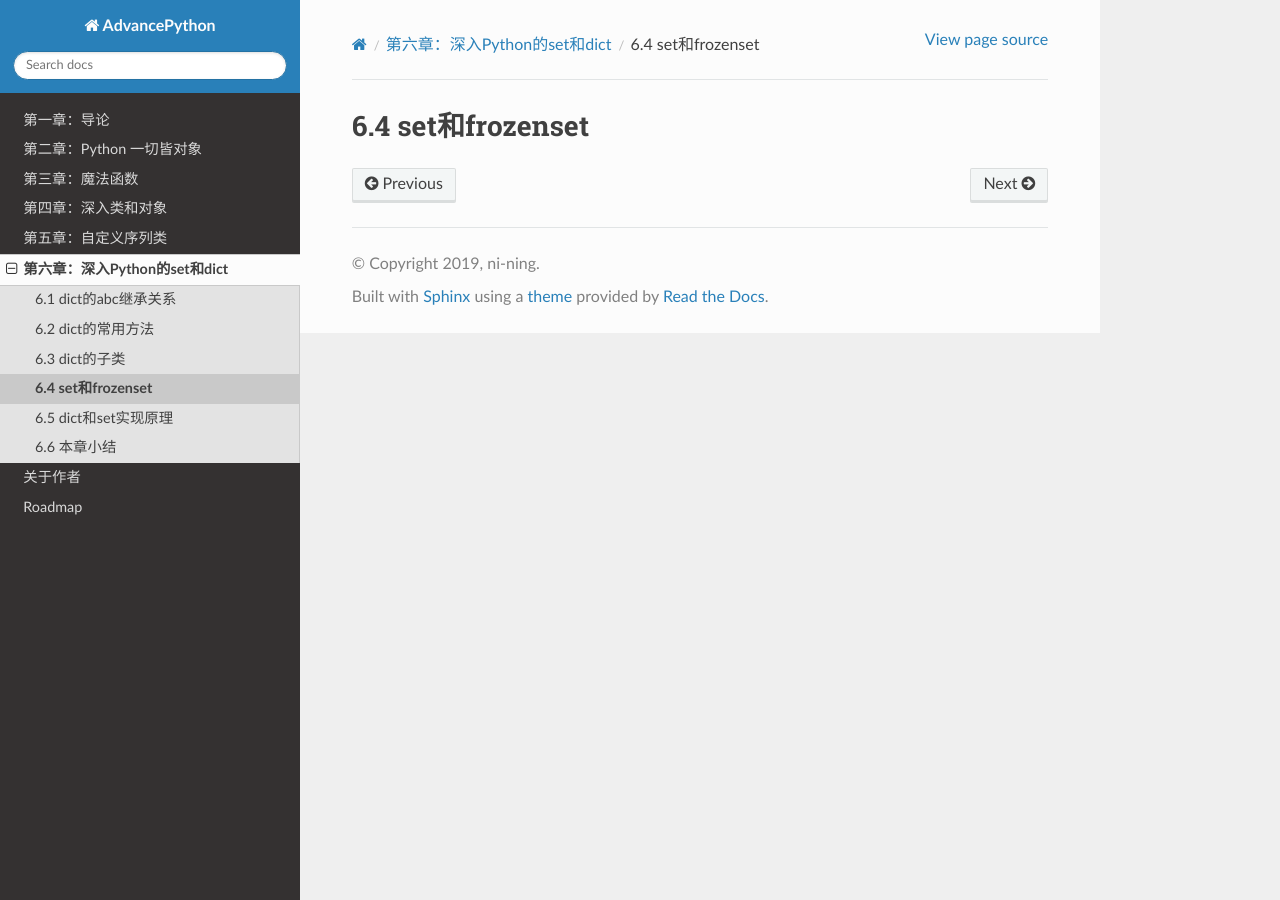
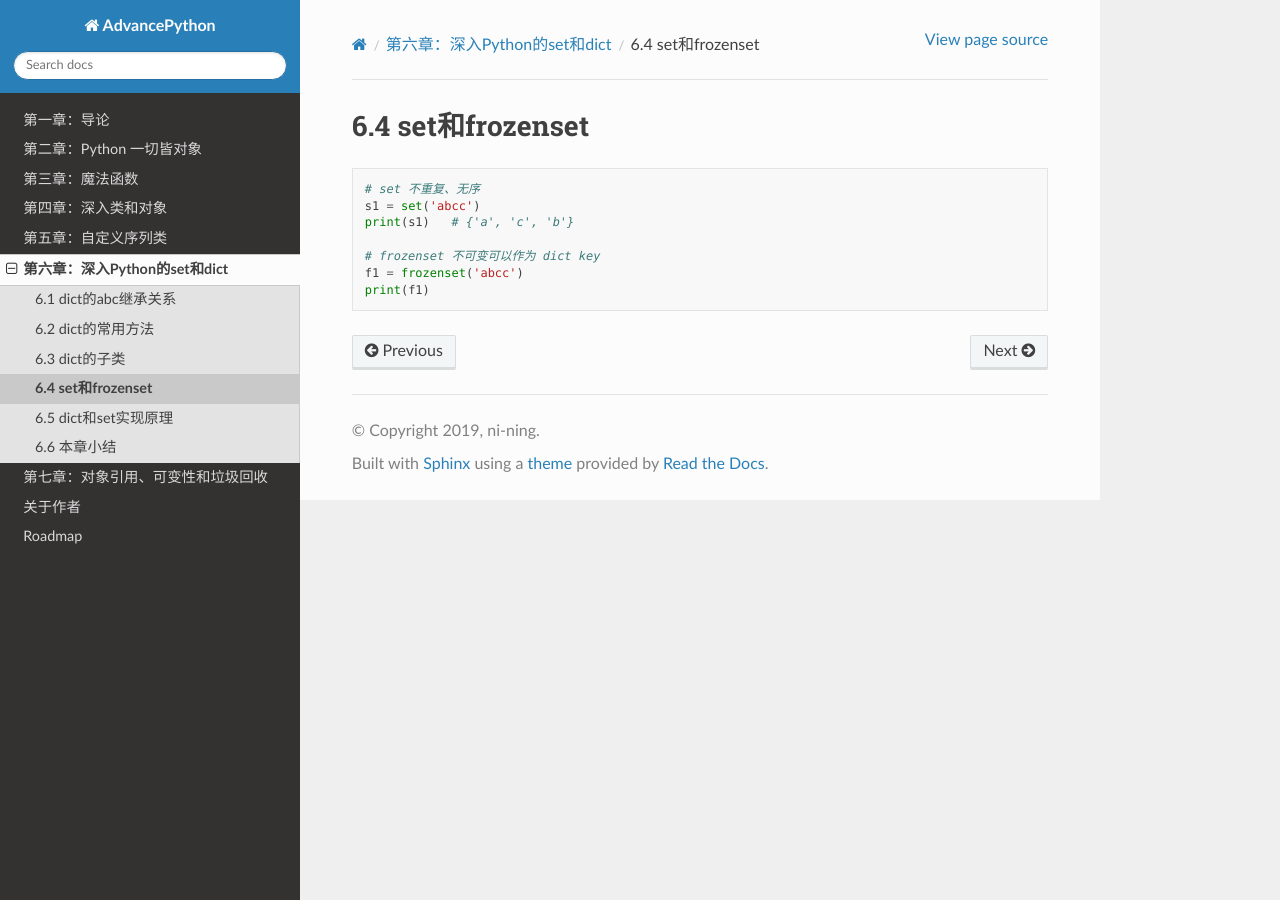
Before and after one commit to ni-ning/AdvancePython, a Sphinx documentation site: the page built from source/c06/p04_set_frozenset.rst, in a window 1280 px wide. Built offline with Sphinx 7.4.7 and the Read the Docs theme 2.0.0, drawn with Linux system fonts in a browser that asks for light colours.

Commit message:
start c07

```diff
--- a/source/c06/p04_set_frozenset.rst
+++ b/source/c06/p04_set_frozenset.rst
@@ -1,3 +1,13 @@
 ===============================
 6.4 set和frozenset
 ===============================
+
+.. code-block:: py
+
+    # set 不重复、无序
+    s1 = set('abcc')
+    print(s1)   # {'a', 'c', 'b'}
+
+    # frozenset 不可变可以作为 dict key
+    f1 = frozenset('abcc')
+    print(f1)
--- /dev/null
+++ b/source/c07/p01_python_variable.rst
@@ -0,0 +1,3 @@
+===============================
+7.1 python 的变量是什么
+===============================
--- /dev/null
+++ b/source/chapters/p07_reference_del.rst
@@ -0,0 +1,12 @@
+=====================================
+第七章：对象引用、可变性和垃圾回收
+=====================================
+
+Introduce
+
+
+.. toctree::
+   :maxdepth: 1
+   :glob:
+
+   ../c07/*
```
Also changed, not shown: source/c06/p01_mapping_type.rst (renamed from source/c06/p01_sequeue_type.rst), 3 other files.
